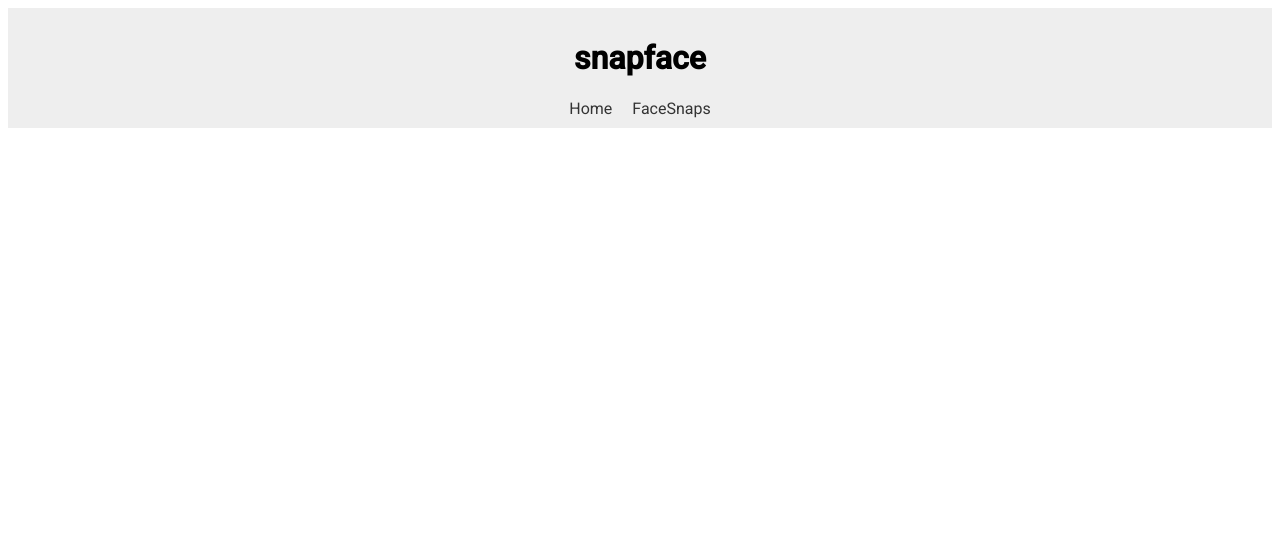
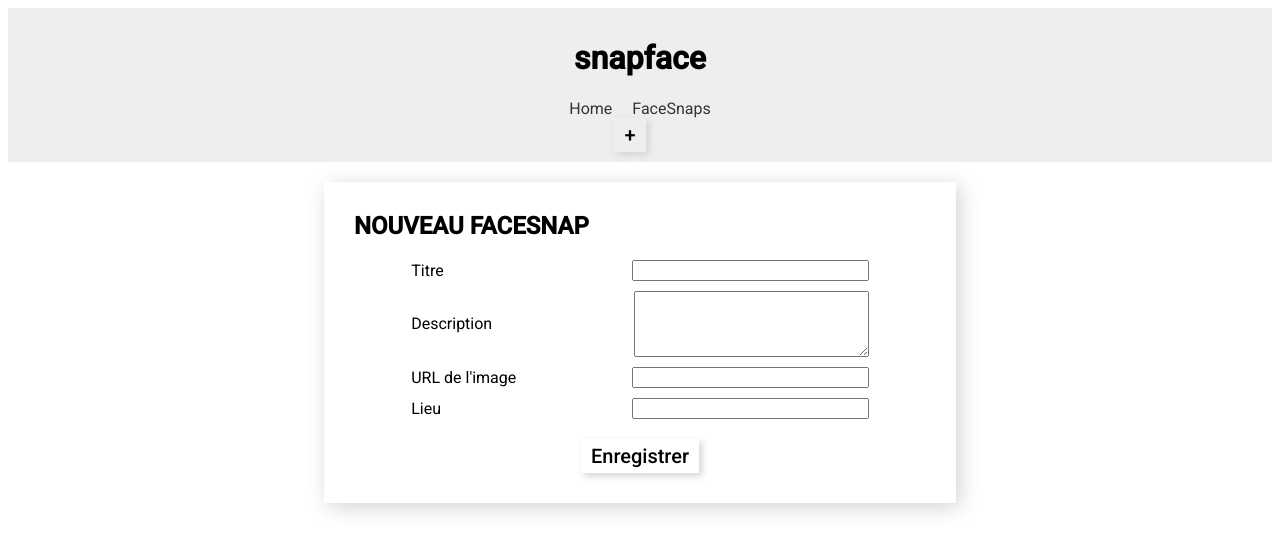
Before and after one commit to Master250/Angular2, an Angular app: page /create in a window 1280 px wide. Before the commit this address led to /. Shown: the top 552 px of the page. Built offline with nearby package versions, Linux system fonts and the light colour scheme.

Commit message:
Form reactive module

```diff
--- a/src/app/app.routes.ts
+++ b/src/app/app.routes.ts
@@ -2,6 +2,7 @@ import { RouterModule, Routes } from '@angular/router';
 import { FaceSnapListComponent } from './face-snap-list/face-snap-list.component';
 import { LandingPageComponent } from './landing-page/landing-page.component';
 import { SingleFaceSnapsComponent } from './single-face-snaps/single-face-snaps.component';
+import { NewFaceSnapComponent } from './new-face-snap/new-face-snap.component';
 //import { NgModule } from '@angular/core';
 
 export const routes: Routes = [
@@ -16,6 +17,10 @@ export const routes: Routes = [
   {
     path:"facesnaps/:id",
     component:SingleFaceSnapsComponent
+  },
+  {
+    path:"create",
+    component: NewFaceSnapComponent
   }
 ];
 
--- a/src/app/header/header.component.html
+++ b/src/app/header/header.component.html
@@ -4,4 +4,5 @@
       <a routerLink="" routerLinkActive="active"  [routerLinkActiveOptions]="{ exact: true }">Home</a>
       <a routerLink="facesnaps" routerLinkActive="active">FaceSnaps</a>
     </nav>
+    <button (click)="onAddNewFaceSnap()">+</button>
   </header>
--- a/src/app/header/header.component.ts
+++ b/src/app/header/header.component.ts
@@ -1,6 +1,6 @@
 import { Component, OnInit } from '@angular/core';
 import { FaceSnapComponent } from '../face-snap/face-snap.component';
-import { RouterLink, RouterLinkActive } from '@angular/router';
+import { Router, RouterLink, RouterLinkActive } from '@angular/router';
 
 @Component({
   selector: 'app-header',
@@ -10,7 +10,14 @@ import { RouterLink, RouterLinkActive } from '@angular/router';
   styleUrl: './header.component.scss'
 })
 export class HeaderComponent implements OnInit{
+
+  constructor(private router: Router){}
+
   ngOnInit(){
 
   }
+
+  onAddNewFaceSnap(){
+    this.router.navigateByUrl("/create");
+  }
 }
--- a/src/app/landing-page/landing-page.component.html
+++ b/src/app/landing-page/landing-page.component.html
@@ -1,6 +1,12 @@
 <div class="landing-block">
+
     <img src="assets/solomiac.jpg" alt="Snapface logo">
     <div class="landing-links">
       <button (click)="onContinue()">Continuer vers Snapface</button>
     </div>
+    <form #emailForm="ngForm" (ngSubmit)="onSubmitForm(emailForm)">
+      <label for="emailInput">Inscrivez-vous pour recevoir notre newsletter !</label>
+      <input type="email" id="emailInput" [(ngModel)]="userEmail" name="userEmail">
+      <button type="submit">OK!</button>
+  </form>
 </div>
--- a/src/app/landing-page/landing-page.component.scss
+++ b/src/app/landing-page/landing-page.component.scss
@@ -6,7 +6,7 @@
   }
 
   .landing-links {
-    width: 100%;
+    width: auto;
     text-align: center;
   }
 
--- a/src/app/landing-page/landing-page.component.ts
+++ b/src/app/landing-page/landing-page.component.ts
@@ -1,16 +1,18 @@
 import { Component, OnInit } from '@angular/core';
+import { FormsModule, NgForm } from '@angular/forms';
 import { Router, RouterLink } from '@angular/router';
 
 //Cette classe est déclarée avec un décorateur  @Component  à qui on passe un objet de configuration avec un sélecteur, un fichier de template et un fichier de styles.
 @Component({
   selector: 'app-landing-page',
   standalone: true,
-  imports: [RouterLink],
+  imports: [RouterLink,FormsModule],
   templateUrl: './landing-page.component.html',
   styleUrl: './landing-page.component.scss'
 })
 export class LandingPageComponent implements OnInit {
-
+  //Déclaration de la variable
+  userEmail!: string;
 // on injecte les facesnaps depuis services et injecter le router pour pouvoir faire les changements programmatique et utiliser sa méthode  navigateByUrl()
   constructor(private router: Router){}
 
@@ -22,4 +24,8 @@ export class LandingPageComponent implements OnInit {
   onContinue(): void{
     this.router.navigateByUrl("facesnaps");
   }
+
+  onSubmitForm(from: NgForm){
+    console.log(from.value)
+  }
 }
--- /dev/null
+++ b/src/app/new-face-snap/new-face-snap.component.html
@@ -0,0 +1,25 @@
+<div class="form-card">
+    <h2>NOUVEAU FACESNAP</h2>
+    <form [formGroup]="snapForm">
+        <div class="form-group">
+            <label for="title">Titre</label>
+            <input id="title" type="text" formControlName="title">
+        </div>
+        <div class="form-group">
+            <label for="description">Description</label>
+            <textarea id="description" type="text" formControlName="description" rows="4">
+            </textarea>
+        </div>
+        <div class="form-group">
+            <label for="imageUrl">URL de l'image</label>
+            <input id="imageUrl" type="text" formControlName="imageUrl">
+        </div>
+        <div class="form-group">
+            <label for="location">Lieu</label>
+            <input id="location" type="text" formControlName="location">
+        </div>
+        <div class="action-buttons">
+            <button type="submit" (click)="onSubmitForm()">Enregistrer</button>
+        </div>
+    </form>
+</div>
--- /dev/null
+++ b/src/app/new-face-snap/new-face-snap.component.scss
@@ -0,0 +1,28 @@
+.form-card {
+    box-sizing: border-box;
+    width: 50%;
+    margin: 20px auto;
+    padding: 10px 30px;
+    box-shadow: lightgray 4px 4px 20px;
+  }
+
+  .form-group {
+    margin: 10px auto;
+    width: 80%;
+    display: flex;
+    align-items: center;
+    justify-content: space-between;
+  }
+
+  input, textarea {
+    width: 50%;
+  }
+
+  .action-buttons {
+    width: 100%;
+  }
+
+  button {
+    display: block;
+    margin: 20px auto;
+  }
--- /dev/null
+++ b/src/app/new-face-snap/new-face-snap.component.ts
@@ -0,0 +1,28 @@
+import { Component, OnInit } from '@angular/core';
+import { FormBuilder, FormGroup, ReactiveFormsModule } from '@angular/forms';
+
+@Component({
+  selector: 'app-new-face-snap',
+  standalone: true,
+  imports: [ReactiveFormsModule],
+  templateUrl: './new-face-snap.component.html',
+  styleUrl: './new-face-snap.component.scss',
+})
+export class NewFaceSnapComponent implements OnInit {
+  snapForm!: FormGroup;
+
+  constructor(private formBuilder: FormBuilder) {}
+
+  ngOnInit(): void {
+    this.snapForm = this.formBuilder.group({
+      title: [""],
+      description: [""],
+      imageUrl: [""],
+      location: [""],
+    });
+  }
+
+  onSubmitForm() {
+    console.log(this.snapForm.value);
+  }
+}
```
Also changed, not shown: src/app/app.component.ts (+11 -5 lines).
